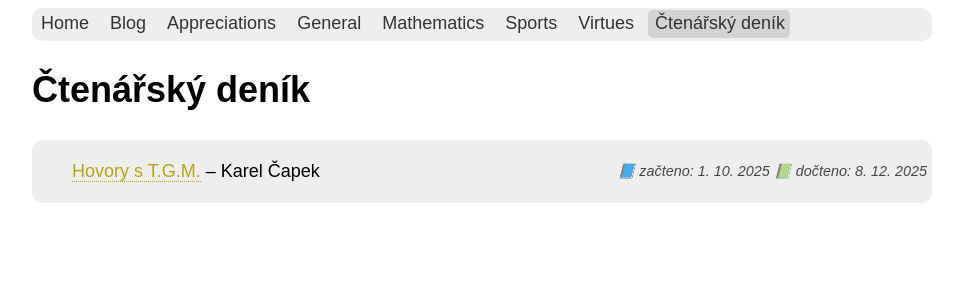
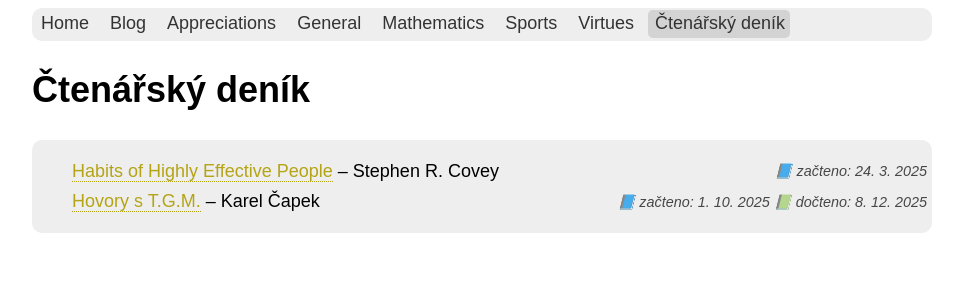
Before and after one commit to hartmaj2/hartmaj2.github.io, a Jekyll site: the page built from sections/reading.md, in a window 1280 px wide. Shown: the top 300 px of the page, without its empty margins (158-1121 px from the left). Built offline with Jekyll 4.4.1, drawn with Linux system fonts in a browser that asks for light colours.

Commit message:
Move hohep to books

```diff
--- a/_posts/2025-03-24-post.md
+++ b/_books/hohep.md
@@ -1,6 +1,9 @@
 ---
 layout: default
-title: Habits of Highly Effective People
+title: "Habits of Highly Effective People"
+author: "Stephen R. Covey"
+started: 2025-03-24
+finished: false
 ---
 
 # 7 Habits of Highly Effective People
```
